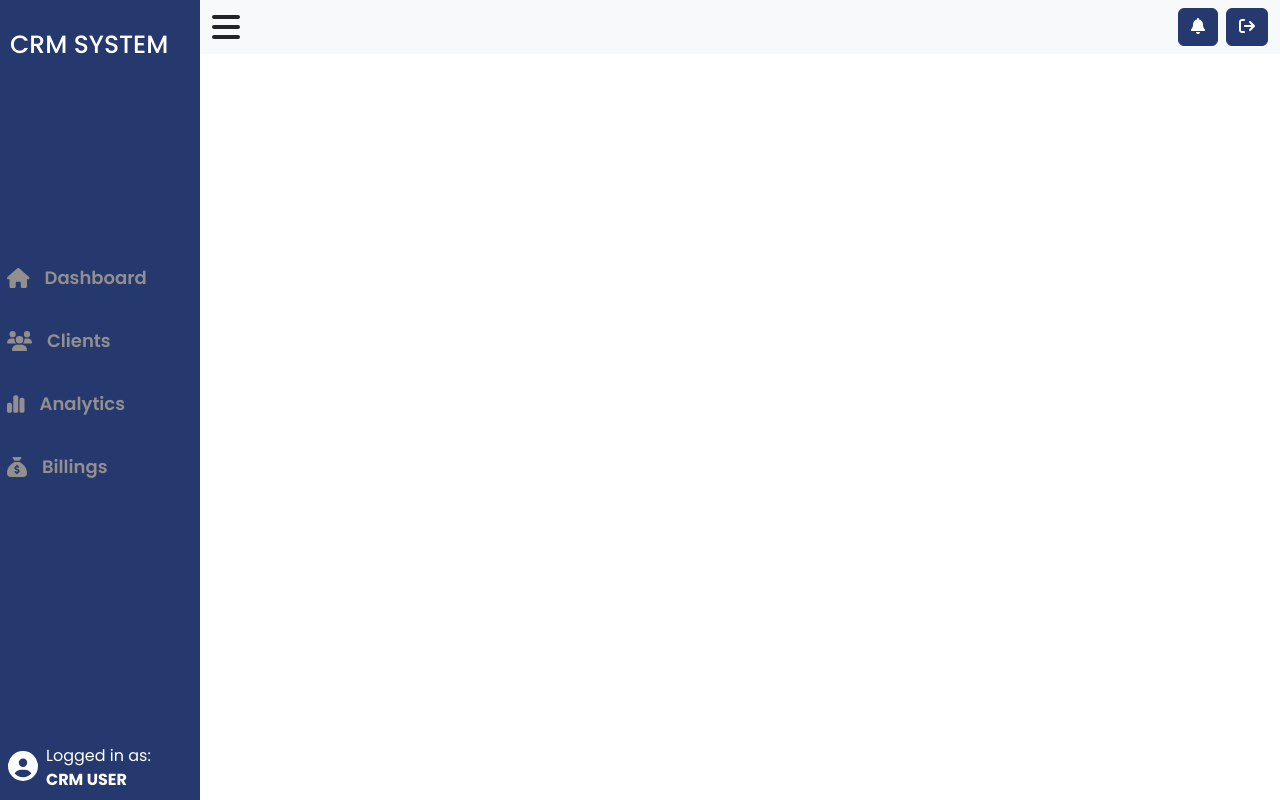
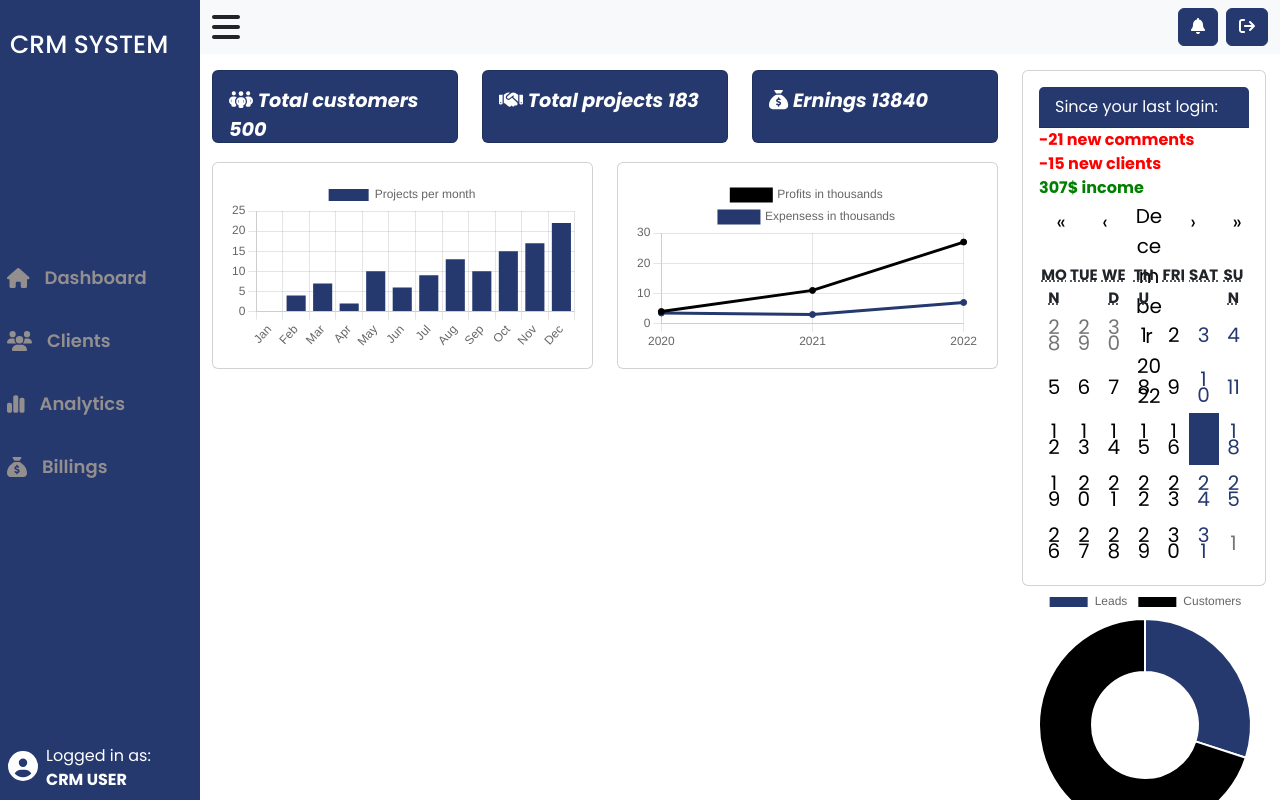
Before and after one commit to Fara7amad/crm-system, a React (Vite) app: page /dashboard in a window 1280 px wide. Built offline with nearby package versions, Linux system fonts and the light colour scheme.

Commit message:
dashboard

```diff
--- a/package.json
+++ b/package.json
@@ -17,17 +17,20 @@
     "@fortawesome/react-fontawesome": "^0.2.0",
     "@mui/material": "^5.10.17",
     "@mui/x-date-pickers": "^5.0.8",
+    "apexcharts": "^3.36.3",
     "bootstrap": "^5.2.2",
     "chart.js": "^4.0.1",
     "date-fns": "^2.29.3",
     "framer-motion": "^7.6.6",
     "react": "^18.2.0",
+    "react-apexcharts": "^1.4.0",
     "react-bootstrap": "^2.6.0",
     "react-calendar": "^4.0.0",
     "react-chartjs-2": "^5.0.1",
     "react-dom": "^18.2.0",
     "react-paginate": "^8.1.4",
     "react-router-dom": "^6.4.3",
+    "recharts": "^2.2.0",
     "rsuite-table": "^5.8.1",
     "sass": "^1.56.0",
     "uuid": "^9.0.0"
--- a/src/components/dashboard/Barchart.jsx
+++ b/src/components/dashboard/Barchart.jsx
@@ -1,12 +1,21 @@
 import React from "react";
-import Chart from "chart.js/auto";
 import { Bar } from "react-chartjs-2";
 
 const Barchart = () => {
-
+  const labels = ["Jan", "Feb", "Mar", "Apr", "May", "Jun","Jul", "Aug", "Sep", "Oct", "Nov", "Dec"];
+  const data = {
+    labels: labels,
+    datasets: [
+      {
+        label: "Projects per month",
+        backgroundColor: "#25396f",
+        data: [0, 4, 7, 2, 10, 6, 9,13,10,15,17,22],
+      },
+    ],
+  };
   return (
     <div>
-
+      <Bar data={data} />
     </div>
   );
 };
--- a/src/components/dashboard/LineChart.jsx
+++ b/src/components/dashboard/LineChart.jsx
@@ -2,12 +2,30 @@ import React from "react";
 import Chart from "chart.js/auto";
 import { Line } from "react-chartjs-2";
 
+const labels = ["2020", "2021", "2022"];
 
+const data = {
+  labels: labels,
+  datasets: [
+    {
+      label: "Profits in thousands",
+      backgroundColor: "black",
+      borderColor: "black",
+      data: [4,11,27],
+    },
+    {
+      label: "Expensess in thousands",
+      backgroundColor: "#25396f",
+      borderColor: "#25396f",
+      data: [3.5,3,7],
+    }
+  ],
+};
 
 const LineChart = () => {
   return (
     <div>
-
+      <Line data={data} />
     </div>
   );
 };
--- a/src/components/dashboard/PieChart.jsx
+++ b/src/components/dashboard/PieChart.jsx
@@ -1,13 +1,26 @@
-// ./components/PieChart.js
 import React from "react";
-import Chart from "chart.js/auto";
 import { Doughnut } from "react-chartjs-2";
 
+const data = {
+    labels: [
+      'Leads',
+      'Customers',
 
+    ],
+    datasets: [{
+      label: 'Clients',
+      data: [30, 70],
+      backgroundColor: [
+       "#25396f",
+        "black",
+      ],
+      hoverOffset: 2
+    }]
+  };
 const Piechart = () => {
   return (
     <div>
-
+      <Doughnut data={data} />
     </div>
   );
 };
--- a/src/pages/Dashboard.jsx
+++ b/src/pages/Dashboard.jsx
@@ -1,22 +1,88 @@
-import "react-calendar/dist/Calendar.css";
+import "./DashboardPage.css";
 import { FontAwesomeIcon } from "@fortawesome/react-fontawesome";
+import { faHandshake, faPeopleGroup, faSackDollar } from "@fortawesome/free-solid-svg-icons";
 import Card from "react-bootstrap/Card";
 import Row from "react-bootstrap/Row";
 import Col from "react-bootstrap/Col";
-import {
-	faHandshake,
-	faPeopleGroup,
-	faSackDollar,
-} from "@fortawesome/free-solid-svg-icons";
-import BarChart from "@components/dashboard/BarChart";
+import BarChart from "../components/dashboard/Barchart"
 import LineChart from "@components/dashboard/LineChart";
 import PieChart from "@components/dashboard/PieChart";
 import Calendar from "react-calendar";
+//import "react-calendar/dist/Calendar.css";
 
 function Dashboard() {
+	let Total_customers = 500;
+    let Total_project  = 183;
+    let Ernings = 13840;
+	let new_comments = -21;
+	let new_clients = -15 ;
+	let income = 307 ;
 	return (
 		<Row>
+			<Col xs={12} lg={9}>
+				<Row xs={1} md={2} className="g-4">
 
+					<Col xs={12} md={4} lg={4}>
+						<Card body style={{ width: "100%", height: "80%"  , backgroundColor:"#25396f"}} className="cardth3">
+							<Row>
+							<i> <FontAwesomeIcon icon={faPeopleGroup} className="iconn"/> <b className="iconn"> Total customers  {Total_customers} </b> </i>
+							</Row>
+						</Card>
+					</Col>
+
+					<Col xs={12} md={4} lg={4}>
+						<Card body style={{ width: "100%", height: "80%", backgroundColor:"#25396f" }} className="cardth3">
+							<Row>
+							<i> <FontAwesomeIcon icon={faHandshake} className="iconn" /> <b className="iconn"> Total projects  {Total_project} </b> </i>
+							</Row>
+						</Card>
+					</Col>
+
+					<Col xs={12} md={4} lg={4}>
+						<Card body style={{ width: "100%", height: "80%" , backgroundColor:"#25396f"}} className="cardth3">
+							<Row>
+							<i> <FontAwesomeIcon icon={faSackDollar} className="iconn" /> <b className="iconn"> Ernings {Ernings} </b>  </i>
+							</Row>
+						</Card>
+					</Col>
+
+				</Row>
+
+				<Row>
+					<Col lg={6}>
+						<Card body>
+							<BarChart />
+						</Card>
+					</Col>
+					<Col lg={6}>
+						<Card body>
+							<LineChart />
+						</Card>
+					</Col>
+				</Row>
+
+			</Col>
+
+			<Col xs={12} md={4} lg={3}>
+				<Row>
+					<div>
+						<Card style={{ width: "99%" }}>
+							<Card.Body>
+							<Card.Header style={{ color:"white" , backgroundColor:"#25396f" }}>Since your last login:</Card.Header>
+							<b style={{ color:"red" }}> {new_comments} new comments</b><br/>
+							<b style={{ color:"red" }}> {new_clients} new clients</b><br/>
+							<b style={{ color:"green" }}>{income}$ income</b><br/>
+								<blockquote className="blockquote mb-0">
+									<Calendar />
+								</blockquote>
+							</Card.Body>
+						</Card>
+					</div>
+				</Row>
+				<Row>
+					<PieChart/>
+				</Row>
+			</Col>
 		</Row>
 	);
 }
--- /dev/null
+++ b/src/pages/DashboardPage.css
@@ -0,0 +1,112 @@
+
+.iconn{
+    color:white;
+    font-size: larger;
+
+}
+ .react-calendar--doubleView {
+   width: 700px;
+}
+ .react-calendar--doubleView .react-calendar__viewContainer {
+   display: flex;
+   margin: -0.5em;
+ }
+ .react-calendar--doubleView .react-calendar__viewContainer > * {
+   width: 50%;
+   margin: 0.5em;
+ }
+ .react-calendar,
+ .react-calendar *,
+ .react-calendar *:before,
+ .react-calendar *:after {
+   -moz-box-sizing: border-box;
+   -webkit-box-sizing: border-box;
+   box-sizing: border-box;
+ }
+ .react-calendar button {
+   margin: 0;
+   border: 0;
+   outline: none;
+ }
+ .react-calendar button:enabled:hover {
+   cursor: pointer;
+ }
+ .react-calendar__navigation {
+   display: flex;
+   height: 44px;
+   margin-bottom: 1em;
+ }
+ .react-calendar__navigation button {
+   min-width: 44px;
+   background: none;
+ }
+ .react-calendar__navigation button:disabled {
+   background-color: #25396f;
+ }
+ .react-calendar__navigation button:enabled:hover,
+ .react-calendar__navigation button:enabled:focus {
+   background-color: #8884d8;
+ }
+ .react-calendar__month-view__weekdays {
+   text-align: center;
+   text-transform: uppercase;
+   font-weight: bold;
+   font-size: 0.75em;
+ }
+ .react-calendar__month-view__weekNumbers .react-calendar__tile {
+   display: flex;
+   align-items: center;
+   justify-content: center;
+   font-size: 0.75em;
+   font-weight: bold;
+ }
+ .react-calendar__month-view__days__day--weekend {
+   color: #25396f;
+ }
+ .react-calendar__month-view__days__day--neighboringMonth {
+   color: #757575;
+ }
+ .react-calendar__year-view .react-calendar__tile,
+ .react-calendar__decade-view .react-calendar__tile,
+ .react-calendar__century-view .react-calendar__tile {
+   padding: 2em 0.5em;
+ }
+ .react-calendar__tile {
+   max-width: 100%;
+   padding: 10px 6.6667px;
+   background: none;
+   text-align: center;
+   line-height: 16px;
+ }
+ .react-calendar__tile:disabled {
+   background-color: #f0f0f0;
+ }
+ .react-calendar__tile:enabled:hover,
+ .react-calendar__tile:enabled:focus {
+   background-color: #e6e6e6;
+ }
+ .react-calendar__tile--now {
+   background: #25396f;
+ }
+ .react-calendar__tile--now:enabled:hover,
+ .react-calendar__tile--now:enabled:focus {
+   background: #8884d8;
+ }
+ .react-calendar__tile--hasActive {
+   background: #25396f;
+ }
+ .react-calendar__tile--hasActive:enabled:hover,
+ .react-calendar__tile--hasActive:enabled:focus {
+   background: #8884d8;
+ }
+ .react-calendar__tile--active {
+   background: #25396f;
+   color: 8884d8;
+ }
+ .react-calendar__tile--active:enabled:hover,
+ .react-calendar__tile--active:enabled:focus {
+   background: #8884d8;
+ }
+ .react-calendar--selectRange .react-calendar__tile--hover {
+   background-color: #8884d8;
+ }
```
Also changed, not shown: 1 other file (tests, documents, lock files or other folders).
